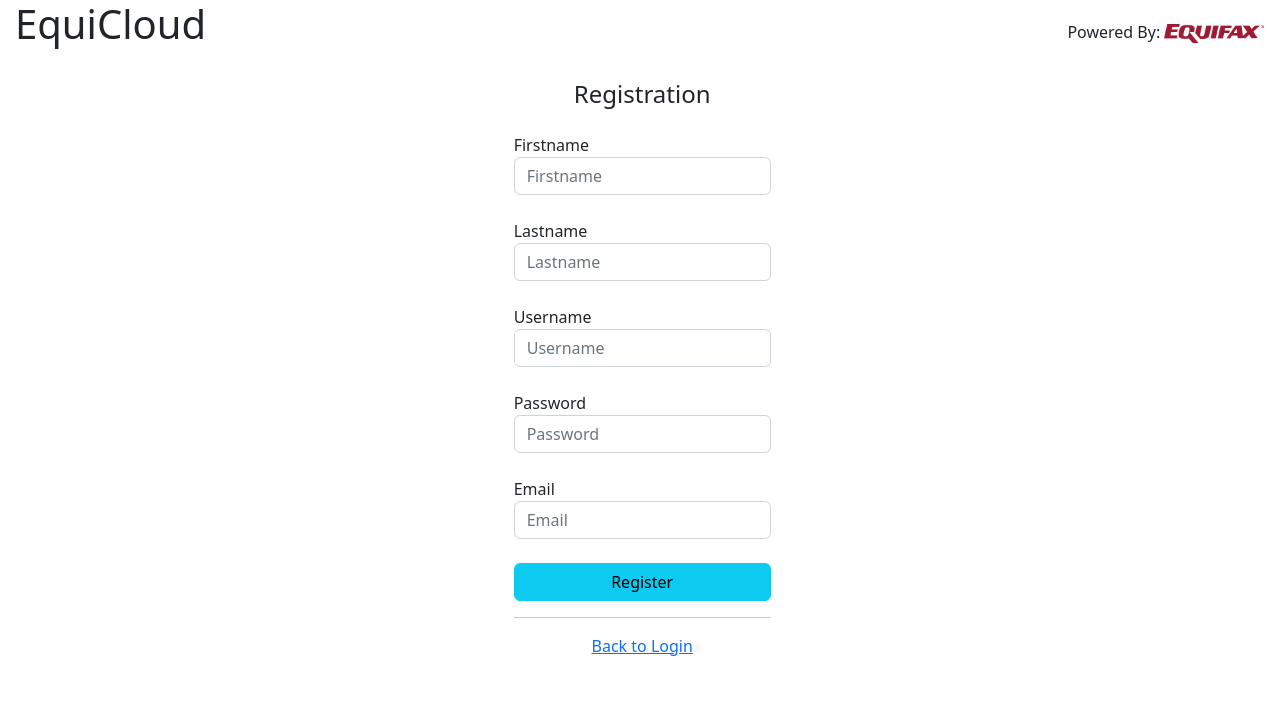
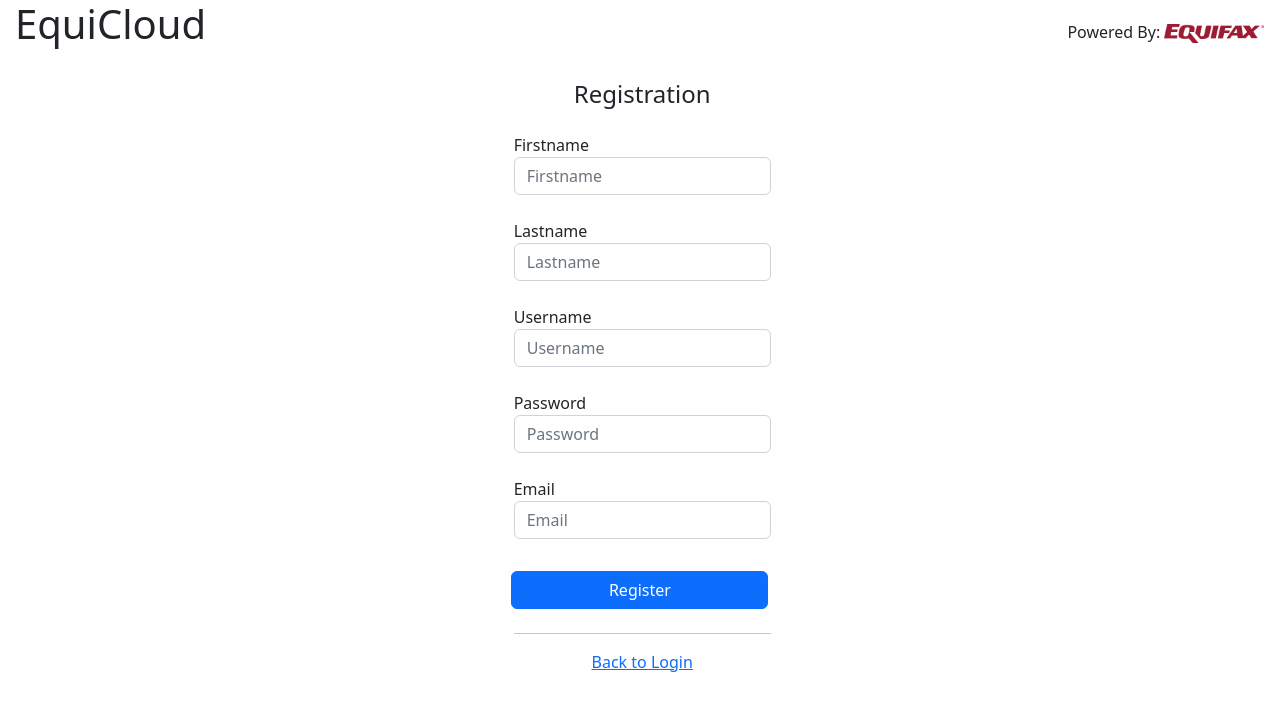
Before and after one commit to UST-Equifax-9wk/EquiCloud, an Angular app in the folder Client/equicloud/: page /register in a window 1280 px wide. Shown: the top 710 px of the page. Built offline with nearby package versions, Linux system fonts and the light colour scheme.

Commit message:
styling before merge

```diff
--- a/Client/equicloud/src/app/register/register.component.html
+++ b/Client/equicloud/src/app/register/register.component.html
@@ -45,7 +45,7 @@
                      <small *ngIf="eMail.errors?.['email']"> Email is invalid</small>
               </div>
               <div class="d-grid gap-2">
-              <button type="submit" class="btn btn-info">Register</button>
+              <button type="submit" id="registerButton" class="btn btn-primary m-2 w-100">Register</button>
               </div>
               <hr>
               <a routerLink="" class="d-block text-center">Back to Login</a>
--- a/Client/equicloud/src/styles.css
+++ b/Client/equicloud/src/styles.css
@@ -44,3 +44,7 @@ height:35px;
 position:relative;
 bottom:2px;
 }
+#registerButton{
+    position:relative;
+    right:4%;
+}
```
